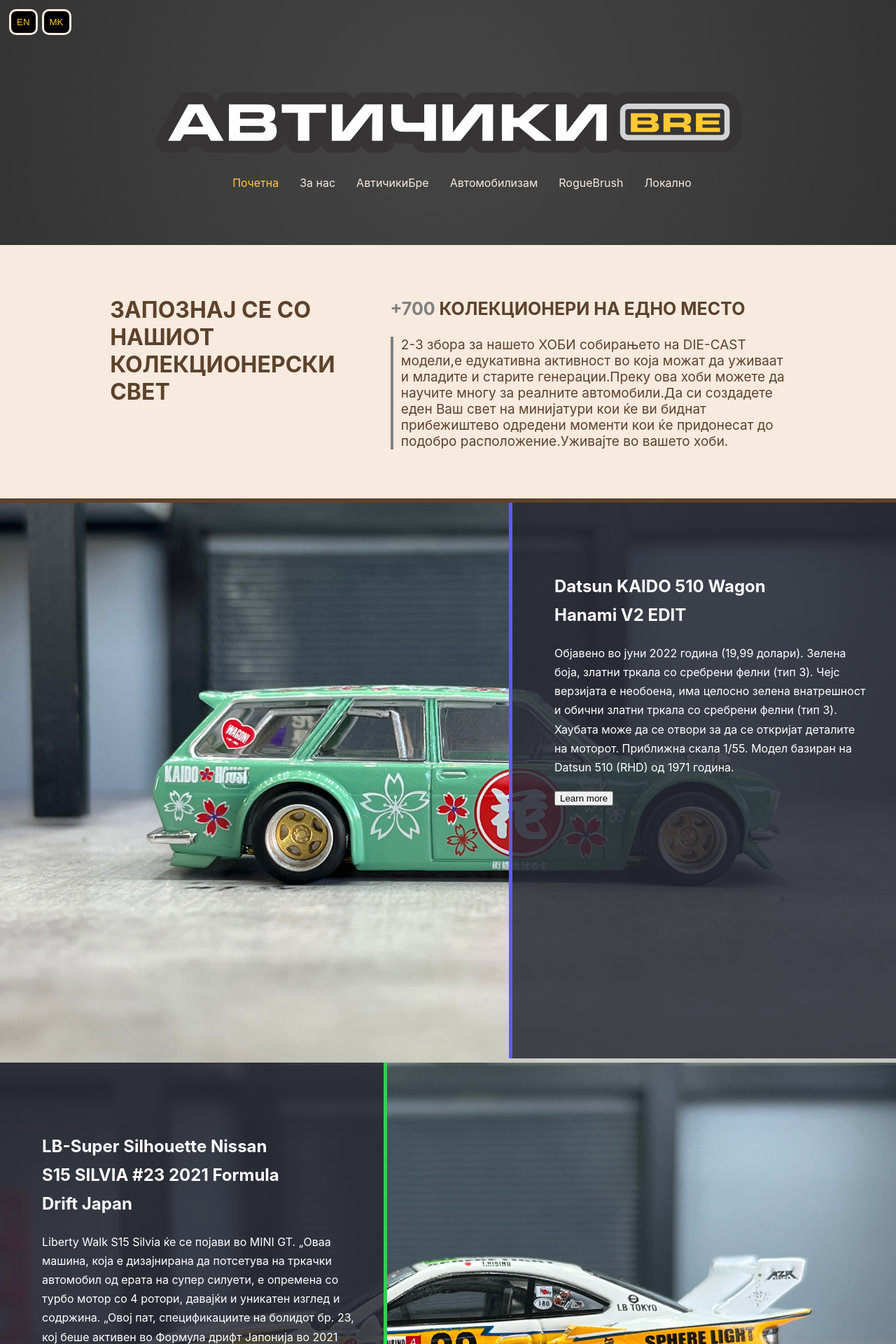
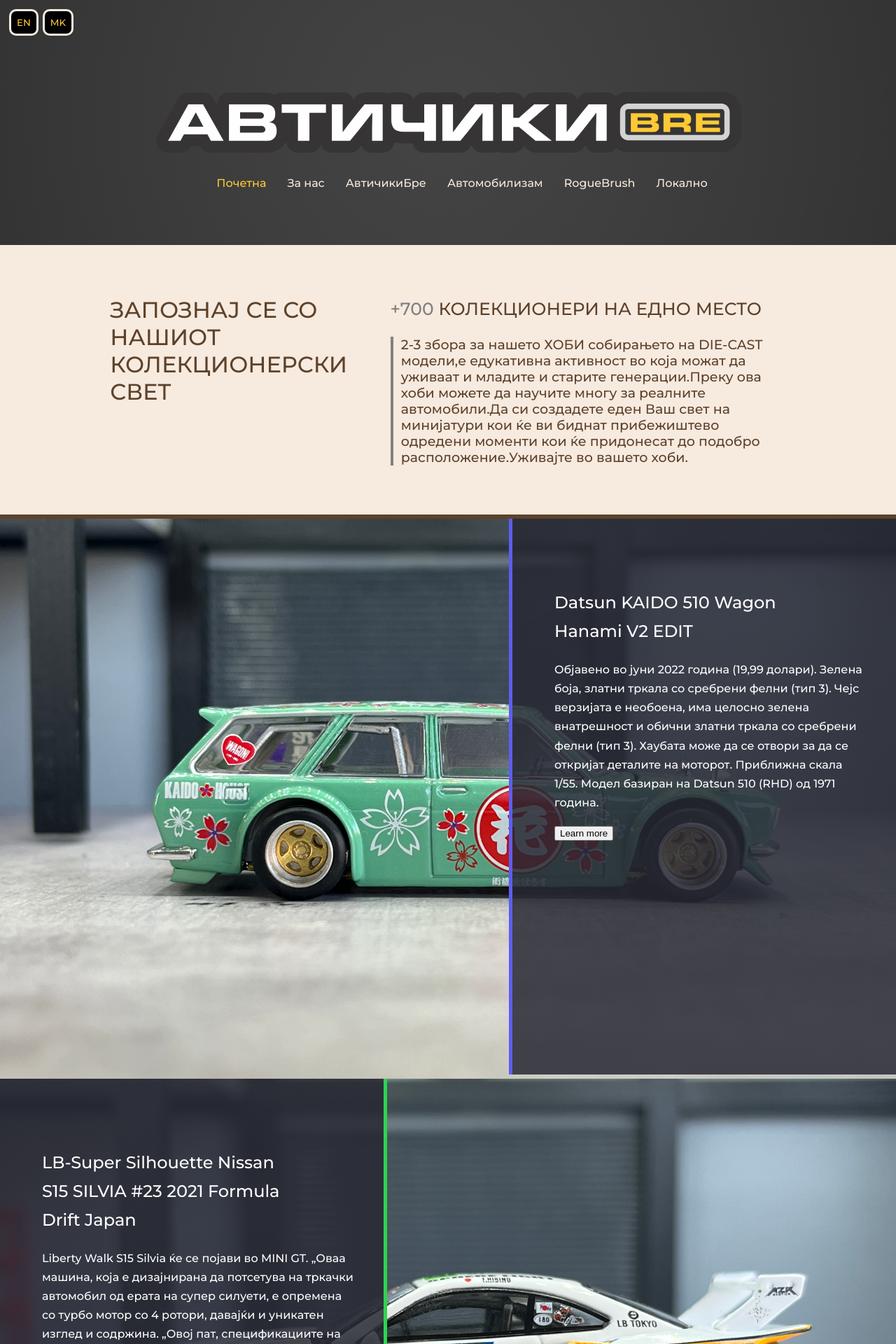
Before and after one commit to BojanMihajlo/avticikibre, a React (Create React App) app: page / in a window 1280 px wide. Shown: the top 1920 px of the page at 70% size. Built offline with nearby package versions, Linux system fonts and the light colour scheme.

Commit message:
font added in project

```diff
--- a/public/index.html
+++ b/public/index.html
@@ -15,6 +15,12 @@
       user's mobile device or desktop. See https://developers.google.com/web/fundamentals/web-app-manifest/
     -->
     <link rel="manifest" href="%PUBLIC_URL%/manifest.json" />
+    <link rel="preconnect" href="https://fonts.googleapis.com" />
+    <link rel="preconnect" href="https://fonts.gstatic.com" crossorigin />
+    <link
+      href="https://fonts.googleapis.com/css2?family=Montserrat:ital,wght@0,100..900;1,100..900&display=swap"
+      rel="stylesheet"
+    />
     <!--
       Notice the use of %PUBLIC_URL% in the tags above.
       It will be replaced with the URL of the `public` folder during the build.
--- a/src/mainPages/homePage/HomePage.jsx
+++ b/src/mainPages/homePage/HomePage.jsx
@@ -26,7 +26,7 @@
       <div className="first-info">
         <div className="first-info-wrap">
           <div className="left-text">
-            <h1>
+            <h1 className="montserrat">
               {subtitle
                 ? "Запознај се со нашиот колекционерски свет"
                 : "Get to know our collection world"}
@@ -34,14 +34,14 @@
           </div>
 
           <div className="right-text">
-            <h3>
+            <h3 className="montserrat">
               <span>+700</span>{" "}
               {subtitle
                 ? "колекционери на едно место "
                 : "collectors in one place"}
             </h3>
             <div className="about-hobby">
-              <p>
+              <p className="montserrat">
                 {subtitle
                   ? "2-3 збора за нашето ХОБИ собирањето на DIE-CAST модели,е едукативна активност во која можат да уживаат и младите и старите генерации.Преку ова хоби можете да научите многу за реалните автомобили.Да си создадете еден Ваш свет на минијатури кои ќе ви биднат прибежиштево одредени моменти кои ќе придонесат до подобро расположение.Уживајте во вашето хоби."
                   : "2-3 words about our HOBBY collecting DIE-CAST models an educational activity that can be enjoyed by young people and the old generations. Through this hobby you can learn a lot about real cars. To create your own world of miniatures which will be your refuge certain moments that will contribute to a better mood. Enjoy your hobby."}
@@ -56,8 +56,10 @@
           //  style={{ backgroundImage: `url(${imageUrl})` }}
         >
           <div className="inner-box state-right">
-            <h2>Datsun KAIDO 510 Wagon Hanami V2 EDIT</h2>
-            <p>
+            <h2 className="montserrat">
+              Datsun KAIDO 510 Wagon Hanami V2 EDIT
+            </h2>
+            <p className="montserrat">
               Објавено во јуни 2022 година (19,99 долари). Зелена боја, златни
               тркала со сребрени фелни (тип 3). Чејс верзијата е необоена, има
               целосно зелена внатрешност и обични златни тркала со сребрени
@@ -74,10 +76,10 @@
           //  style={{ backgroundImage: `url(${imageUrl})` }}
         >
           <div className="inner-box state-left">
-            <h2>
+            <h2 className="montserrat">
               LB-Super Silhouette Nissan S15 SILVIA #23 2021 Formula Drift Japan
             </h2>
-            <p>
+            <p className="montserrat">
               Liberty Walk S15 Silvia ќе се појави во MINI GT. „Оваа машина,
               која е дизајнирана да потсетува на тркачки автомобил од ерата на
               супер силуети, е опремена со турбо мотор со 4 ротори, давајќи и
@@ -94,8 +96,8 @@
           // style={{ backgroundImage: `url(${imageUrl})` }}
         >
           <div className="inner-box state-right">
-            <h2>Datsun KAIDO Fairlady Z Blue</h2>
-            <p>
+            <h2 className="montserrat">Datsun KAIDO Fairlady Z Blue</h2>
+            <p className="montserrat">
               Објавено во ноември 2022 година (19,99 долари). Темно сина боја,
               сребрени тркала со сребрени фелни (тип 3). Верзијата Chase има
               сиво-кафеава боја, темно сина внатрешност и темно сини тркала со
--- a/src/mainPages/homePage/Navbar.jsx
+++ b/src/mainPages/homePage/Navbar.jsx
@@ -6,11 +6,15 @@
   return (
     <div className="navHero">
       <div className="subtitleButtons">
-        <button onClick={() => setSubtitleState(false)}>EN</button>
-        <button onClick={() => setSubtitleState(true)}>MK</button>
+        <button className="montserrat" onClick={() => setSubtitleState(false)}>
+          EN
+        </button>
+        <button className="montserrat" onClick={() => setSubtitleState(true)}>
+          MK
+        </button>
       </div>
       <div className="navBar">
-        <ul>
+        <ul className="montserrat">
           <li>
             <NavLink
               to="/"
--- a/src/mainPages/homePage/homePage.css
+++ b/src/mainPages/homePage/homePage.css
@@ -1,3 +1,10 @@
+.montserrat {
+  font-family: "Montserrat", serif;
+  font-optical-sizing: auto;
+  font-weight: 500;
+  font-style: normal;
+}
+
 .first-info {
   background-color: #f7eadf;
   padding: 4%;
--- a/src/mainPages/homePage/navBar.css
+++ b/src/mainPages/homePage/navBar.css
@@ -1,3 +1,10 @@
+.montserrat {
+  font-family: "Montserrat", serif;
+  font-optical-sizing: auto;
+  font-weight: 500;
+  font-style: normal;
+}
+
 .navHero {
   background-image: url("/src/images/heroback.jpg");
   background-repeat: no-repeat;
```
